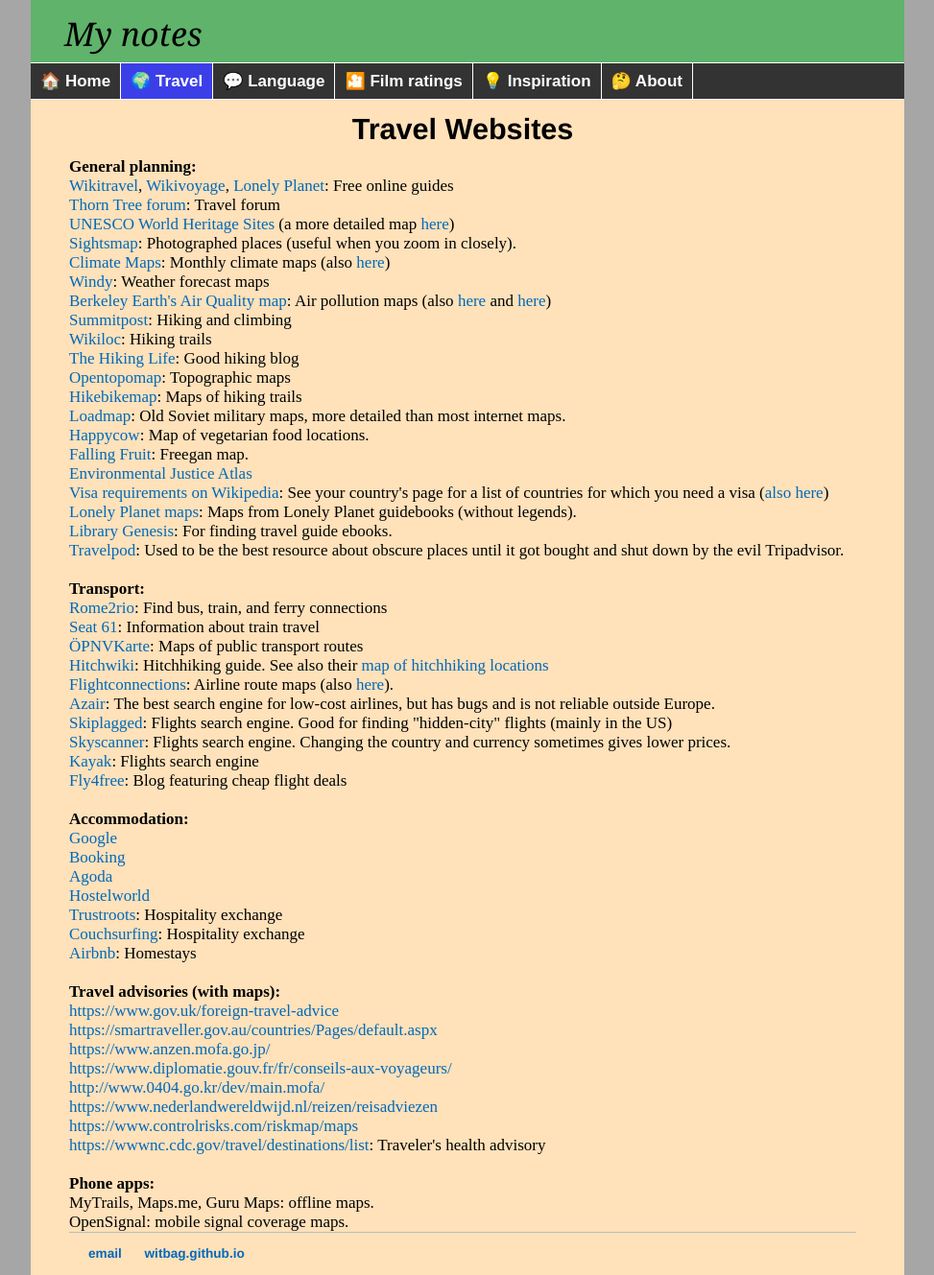
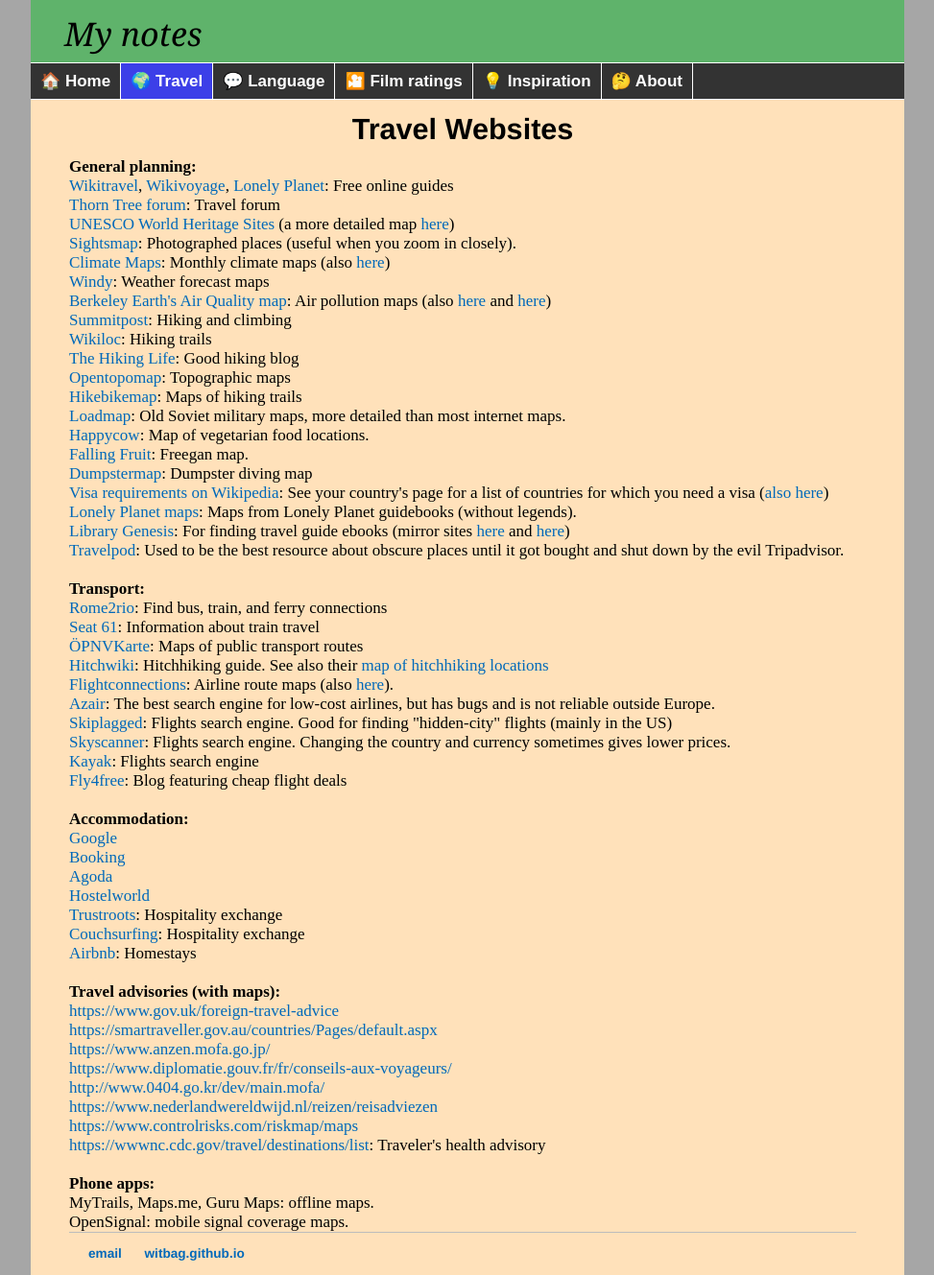
Before and after one commit to witbag/witbag.github.io, a Jekyll site: the page built from travel/resources.html, in a window 1280 px wide. Shown: the whole page at 96% size, without its empty margins (153-1126 px from the left). Built offline with Jekyll 4.4.1, drawn with Linux system fonts in a browser that asks for light colours.

Commit message:
Update resources.html

```diff
--- a/travel/resources.html
+++ b/travel/resources.html
@@ -24,10 +24,10 @@
 <a href="http://loadmap.net/en" target=_blank>Loadmap</a>: Old Soviet military maps, more detailed than most internet maps.<br>
 <a href="https://www.happycow.net/veggiemap" target=_blank>Happycow</a>: Map of vegetarian food locations.<br>
 <a href="http://fallingfruit.org/" target=_blank>Falling Fruit</a>: Freegan map.<br>
-<a href="https://ejatlas.org/" target=_blank>Environmental Justice Atlas</a><br>
+<a href="http://dumpstermap.org/" target=_blank>Dumpstermap</a>: Dumpster diving map<br>
 <a href="https://en.wikipedia.org/wiki/Template:Visa_requirements" target=_blank>Visa requirements on Wikipedia</a>: See your country's page for a list of countries for which you need a visa (<a href="https://www.koreanair.com/global/en/traveling/airport-check-in/visas-passports-immigration-regulation0/timaticweb/" target=_blank>also here</a>)<br>
 <a href="http://media.lonelyplanet.com/ebookmaps/" target=_blank>Lonely Planet maps</a>: Maps from Lonely Planet guidebooks (without legends).<br>
-<a href="http://gen.lib.rus.ec/" target=_blank>Library Genesis</a>: For finding travel guide ebooks.<br>
+<a href="http://gen.lib.rus.ec/" target=_blank>Library Genesis</a>: For finding travel guide ebooks (mirror sites <a href="http://libgen.is/" target=_blank>here</a> and <a href="https://libgen.lc/" target=_blank>here</a>)<br>
 <a href="http://travelpod.com" target=_blank>Travelpod</a>: Used to be the best resource about obscure places until it got bought and shut down by the evil Tripadvisor.<br>
 <br>
 <a id="transp"></a><b>Transport:</b><br>
```
